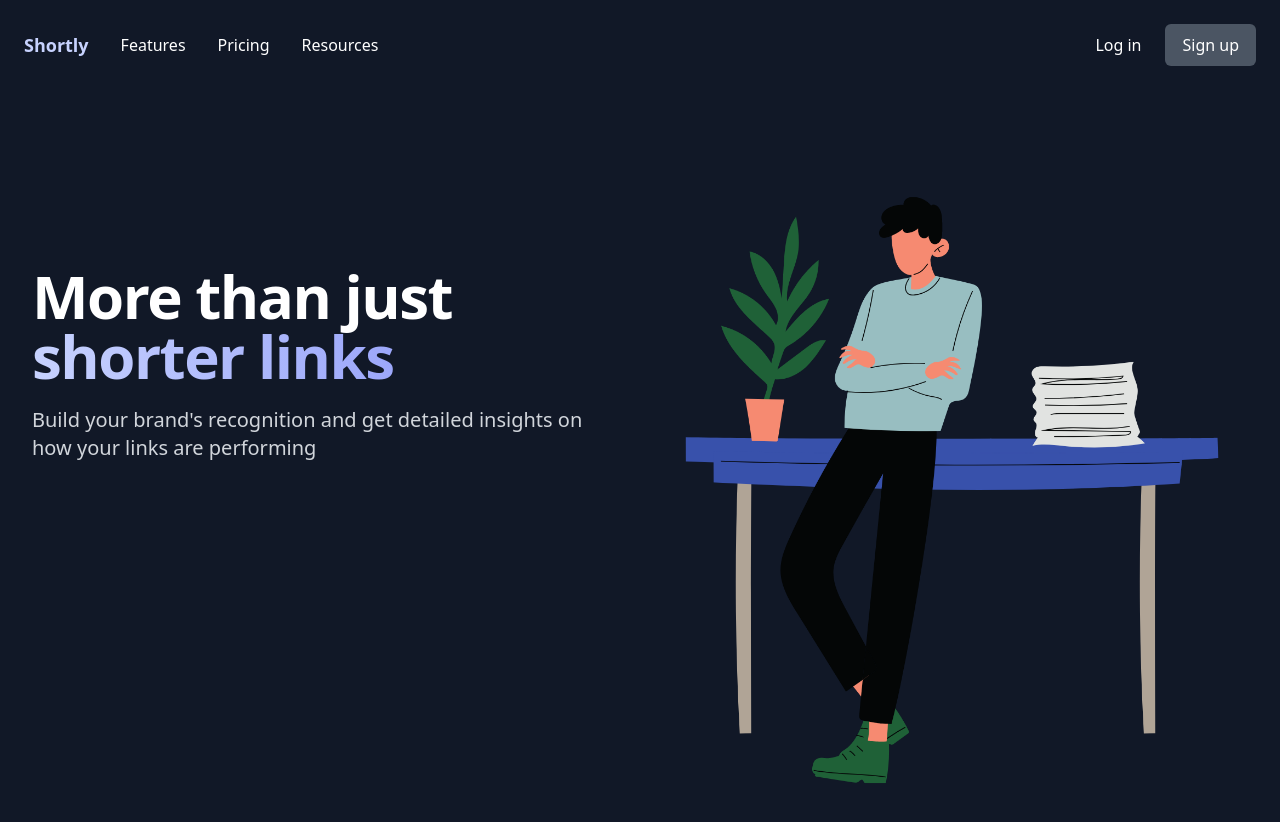
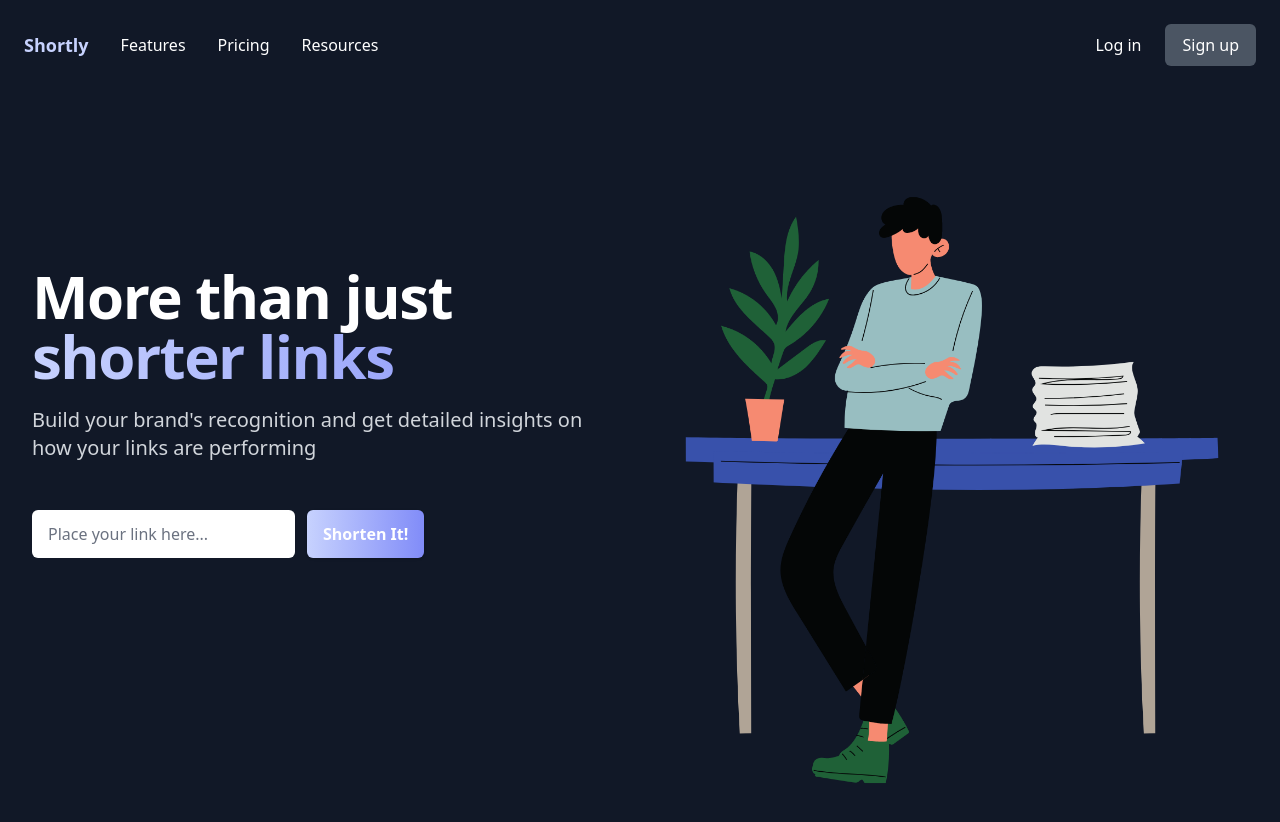
Before and after one commit to SummerinTech/shortly-link-react-app, a React (Create React App) app: page / in a window 1280 px wide. Shown: the top 822 px of the page. Built offline with nearby package versions, Linux system fonts and the light colour scheme.

Commit message:
update UrlForm styling

```diff
--- a/public/index.html
+++ b/public/index.html
@@ -24,7 +24,7 @@
       work correctly both with client-side routing and a non-root public URL.
       Learn how to configure a non-root public URL by running `npm run build`.
     -->
-    <title>React App</title>
+		<title>Shortly Link Shortener</title>
 	</head>
 	<body>
 		<noscript>You need to enable JavaScript to run this app.</noscript>
--- a/src/Home.js
+++ b/src/Home.js
@@ -1,4 +1,5 @@
 import { memo } from "react";
+import UrlForm from "./UrlForm";
 
 const Home = () => (
 	<div className="py-20">
@@ -14,6 +15,7 @@ const Home = () => (
 					Build your brand's recognition and get detailed insights on how your
 					links are performing
 				</p>
+				<UrlForm />
 			</div>
 			<div className="mt-12 large:relative">
 				<div className="mx-auto max-w-md px-4 sm:max-w-2xl sm:px6 lg:max-w-none lg:px-0">
--- a/src/UrlForm.js
+++ b/src/UrlForm.js
@@ -0,0 +1,31 @@
+import { memo } from "react";
+
+const UrlForm = () => (
+	<div className="mt-10 sm:mt-12">
+		<form>
+			<div className="sm:flex">
+				<div classsName="min-w-0 flex-1">
+					<label htmlFor="url" className="sr-only">
+						URL input
+					</label>
+					<input
+						type="text"
+						name="url"
+						placeholder="Place your link here..."
+						className="block w-full px-4 py-3 rounded-md border-0 text-base text-gray-900 placeholder-gray-500 focus:outline-none focus:ring-2 focus:ring-offset-2 focus:ring-cyan-400 focus:ring-offset-gray-900"
+					></input>
+				</div>
+				<div className="mt-3 sm:mt-0 sm:ml-3">
+					<button
+						type="submit"
+						className="block w-full py-3 px-4 h-12 rounded-md shadow bg-gradient-to-r from-indigo-200 to-indigo-400 text-white font-bold hover:from-indigo-600 hover:to-indigo-700 focus:outline-none focus:ring-2 focus:ring-offset-2 focus:ring-cyan-400 focus:ring-offset-gray-900"
+					>
+						Shorten It!
+					</button>
+				</div>
+			</div>
+		</form>
+	</div>
+);
+
+export default memo(UrlForm);
```
Lines whose indentation alone changed are shown as unchanged.
